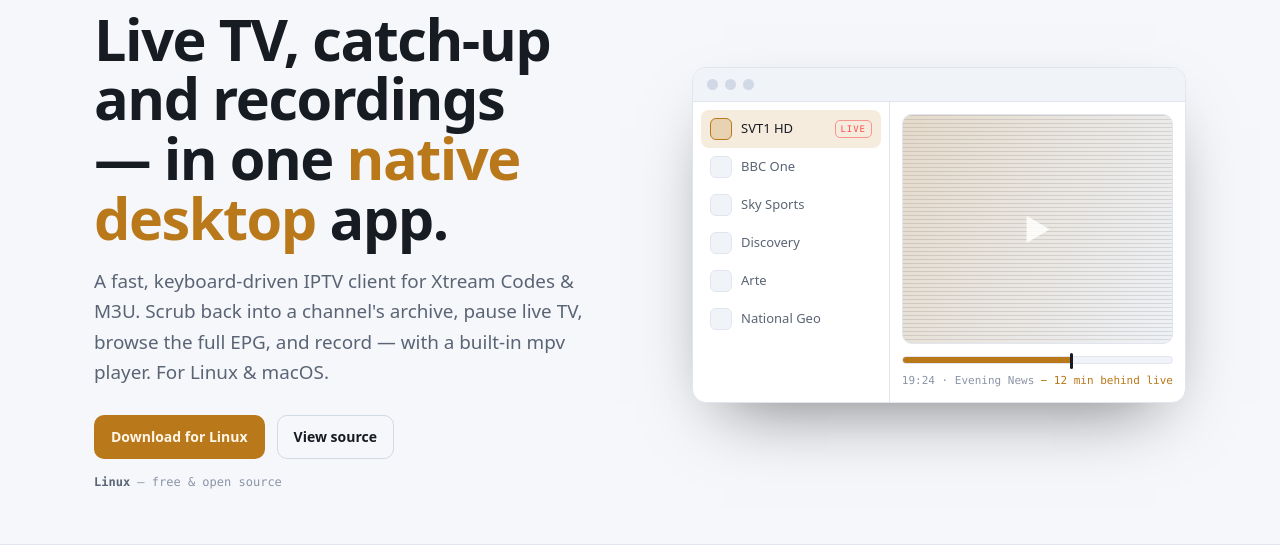
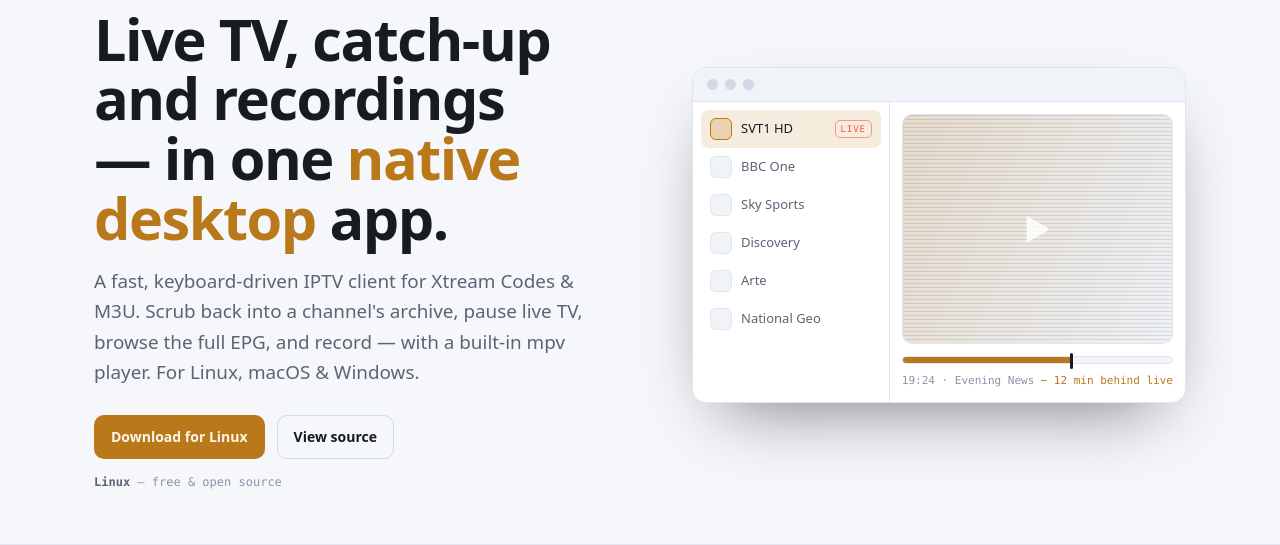
Before and after one commit to slimture/dopeIPTV, a PHP site: page / in a window 1280 px wide. Shown: the part 174-719 px from the top of the page. Run offline with PHP 8.4, Linux system fonts and the light colour scheme.

Commit message:
site: tagline now says Linux, macOS & Windows
Windows shipped in 0.7.2, so the landing-page lede and the meta description
drop the "Linux & macOS" wording for "Linux, macOS & Windows".

Co-Authored-By: Claude Opus 4.8 <noreply@anthropic.com>
Claude-Session: https://claude.ai/code/session_01Pa1PFo7EpSA5A3brHTPmEs

```diff
--- a/website/public/index.php
+++ b/website/public/index.php
@@ -9,7 +9,7 @@ $SITE   = 'https://iptv.dope.rs';
 $REPO   = 'https://github.com/slimture/dopeIPTV';
 $DESC   = 'dopeIPTV is a fast, open-source desktop IPTV player for Xtream Codes '
         . '& M3U with a full EPG guide, live timeshift, catch-up TV and recording. '
-        . 'For Linux and macOS.';
+        . 'For Linux, macOS and Windows.';
 
 $rel = @json_decode(@file_get_contents(__DIR__ . '/releases.json'), true);
 $version = $rel['version'] ?? '0.7.0';
@@ -147,7 +147,7 @@ unset($g);
       <div>
         <span class="eyebrow"><span class="dot"></span> On air · version <?= h($version) ?></span>
         <h1>Live TV, catch-up and recordings — in one <span class="hl">native desktop</span> app.</h1>
-        <p class="lede">A fast, keyboard-driven IPTV client for Xtream Codes &amp; M3U. Scrub back into a channel's archive, pause live TV, browse the full EPG, and record — with a built-in mpv player. For Linux &amp; macOS.</p>
+        <p class="lede">A fast, keyboard-driven IPTV client for Xtream Codes &amp; M3U. Scrub back into a channel's archive, pause live TV, browse the full EPG, and record — with a built-in mpv player. For Linux, macOS &amp; Windows.</p>
         <div class="cta-row">
           <a class="btn primary" id="heroDownload" href="#download">Download for your system</a>
           <a class="btn ghost" href="<?= h($REPO) ?>">View source</a>
```
